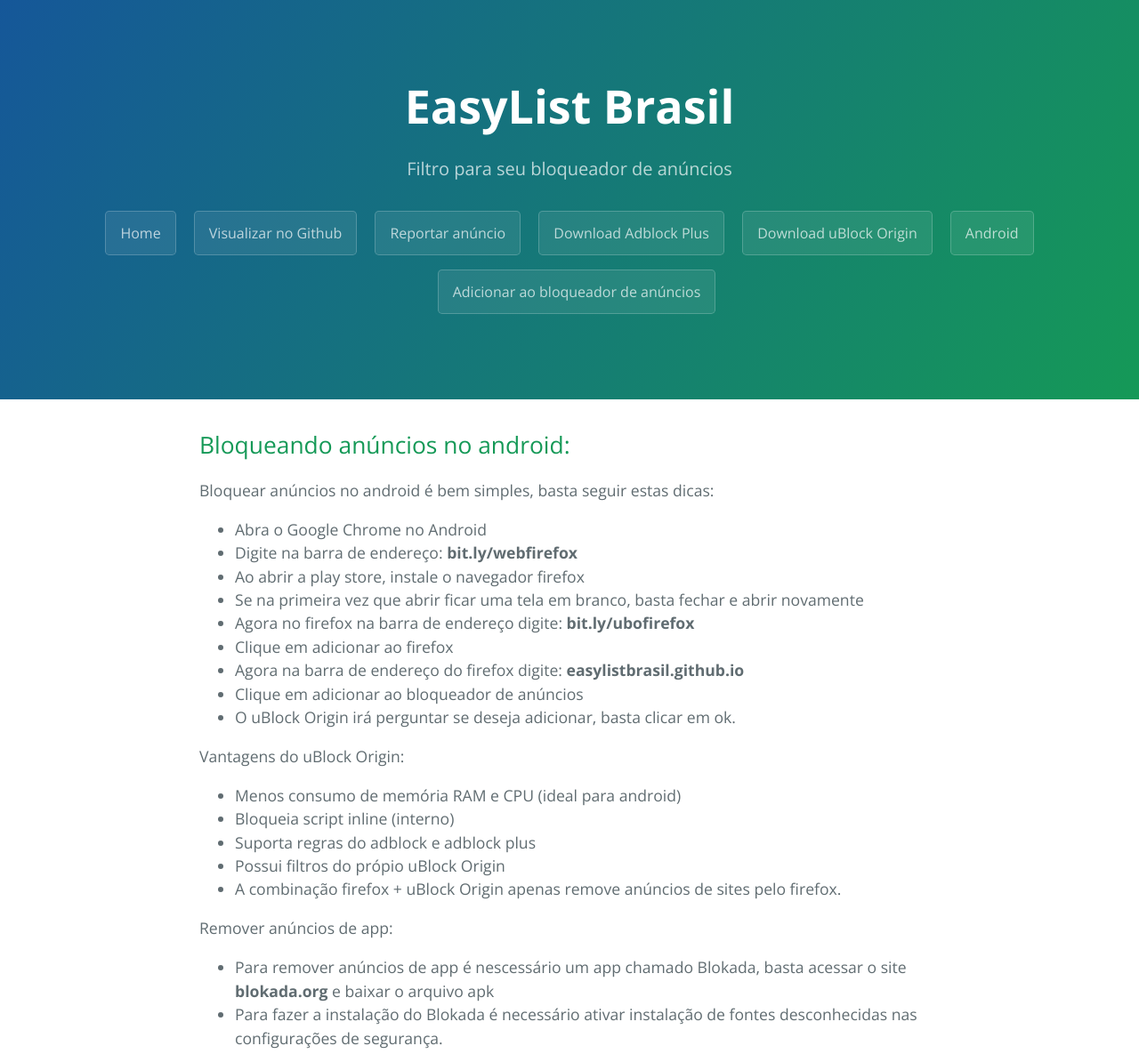
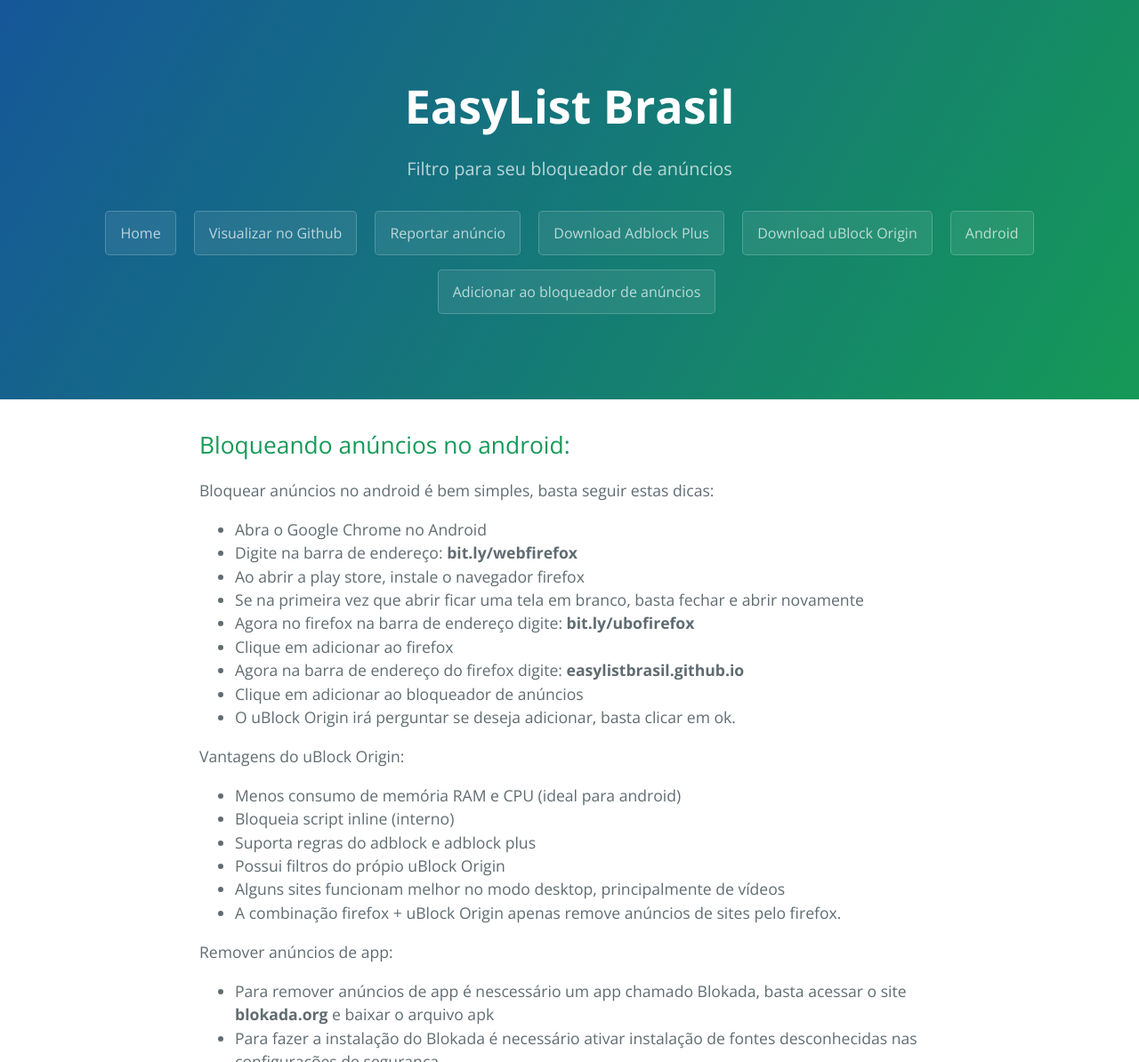
Before and after one commit to easylistbrasil/easylistbrasil.github.io, a Jekyll site: the page built from _posts/2018-08-22-android.markdown, in a window 1280 px wide, cut to the strip 0-1194 px from the top of the page. Shown: the whole strip at 89% size. Built offline with Jekyll 4.4.1, drawn with Linux system fonts in a browser that asks for light colours.

Commit message:
Update 2018-08-22-android.markdown

```diff
--- a/_posts/2018-08-22-android.markdown
+++ b/_posts/2018-08-22-android.markdown
@@ -22,6 +22,7 @@
   - Bloqueia script inline (interno)
   - Suporta regras do adblock e adblock plus
   - Possui filtros do própio uBlock Origin
+  - Alguns sites funcionam melhor no modo desktop, principalmente de vídeos
   - A combinação firefox + uBlock Origin apenas remove anúncios de sites pelo firefox.
 
  Remover anúncios de app:
```
